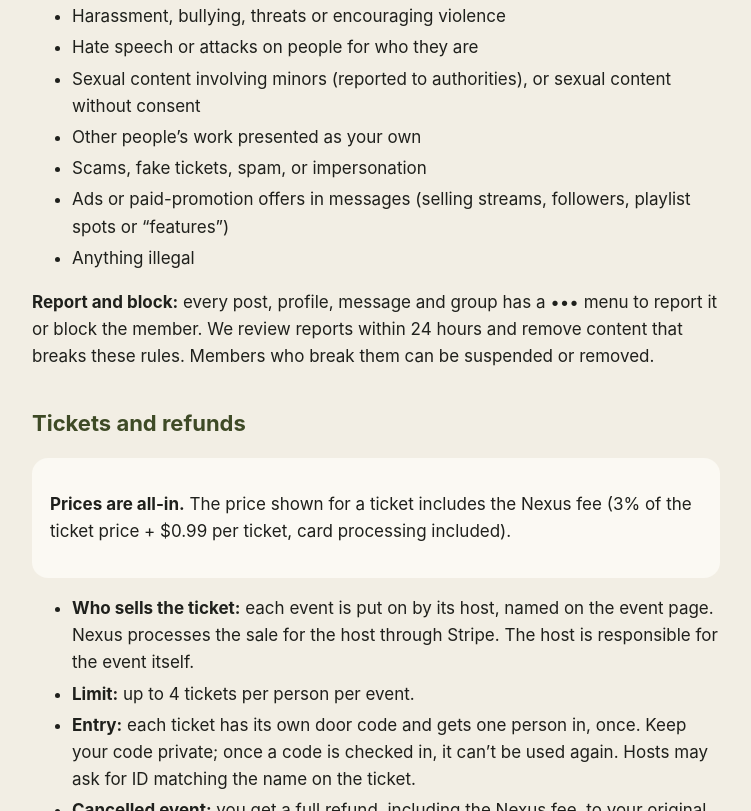
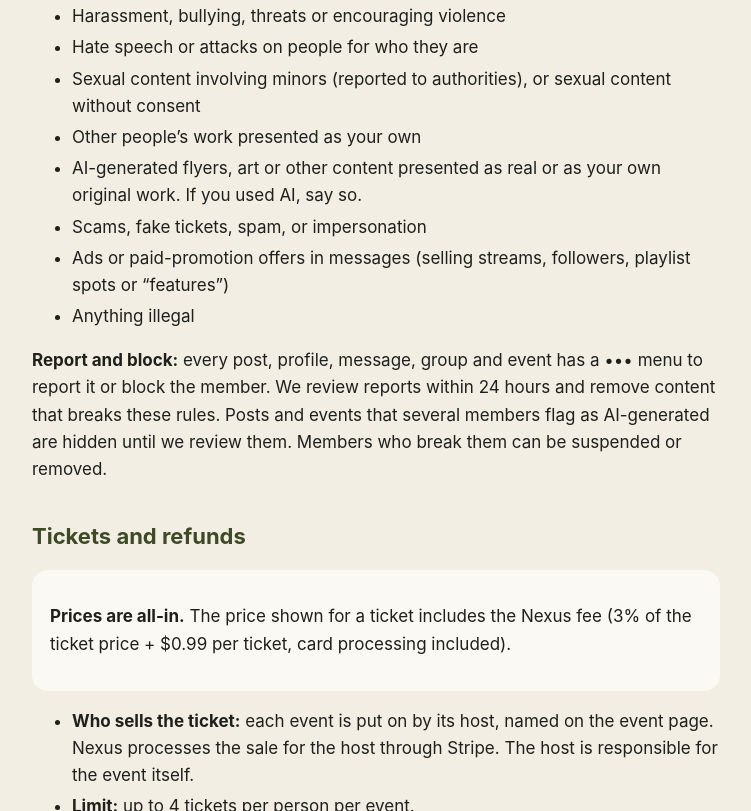
Before and after one commit to nicolehernandezcolin-sketch/nexus-website, a plain HTML site: page terms/index.html in a window 1280 px wide. Shown: the part 1250-2061 px from the top of the page, without its empty margins (264-1015 px from the left). Drawn offline with Linux system fonts and the light colour scheme.

Commit message:
Terms: no AI-generated flyers or art presented as original work; events can be reported
Co-Authored-By: Claude Opus 5.5 <noreply@anthropic.com>

```diff
--- a/terms/index.html
+++ b/terms/index.html
@@ -13,7 +13,7 @@
 </header>
 <main>
 <h1>Terms of Use</h1>
-<p class="updated">Last updated November 17, 2026</p>
+<p class="updated">Last updated November 26, 2026</p>
 
 <p>These terms are an agreement between you and Nexus (“Nexus”, “we”, “us”) for using the Nexus app and website. By creating an account or buying a ticket on nexusglobal.info you agree to them. If you don’t agree, please don’t use Nexus.</p>
 
@@ -39,11 +39,12 @@
   <li>Hate speech or attacks on people for who they are</li>
   <li>Sexual content involving minors (reported to authorities), or sexual content without consent</li>
   <li>Other people’s work presented as your own</li>
+  <li>AI-generated flyers, art or other content presented as real or as your own original work. If you used AI, say so.</li>
   <li>Scams, fake tickets, spam, or impersonation</li>
   <li>Ads or paid-promotion offers in messages (selling streams, followers, playlist spots or “features”)</li>
   <li>Anything illegal</li>
 </ul>
-<p><strong>Report and block:</strong> every post, profile, message and group has a ••• menu to report it or block the member. We review reports within 24 hours and remove content that breaks these rules. Members who break them can be suspended or removed.</p>
+<p><strong>Report and block:</strong> every post, profile, message, group and event has a ••• menu to report it or block the member. We review reports within 24 hours and remove content that breaks these rules. Posts and events that several members flag as AI-generated are hidden until we review them. Members who break them can be suspended or removed.</p>
 
 <h2 id="tickets">Tickets and refunds</h2>
 <div class="box">
```
